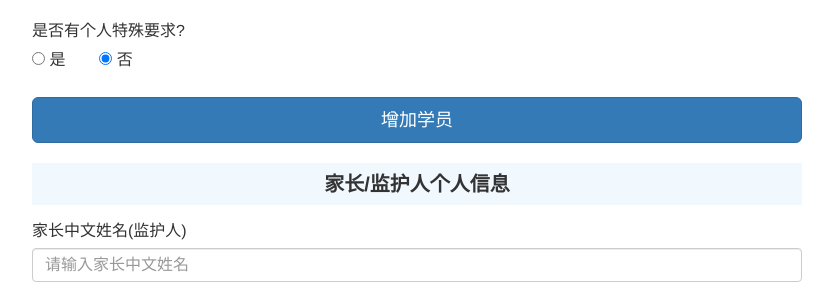
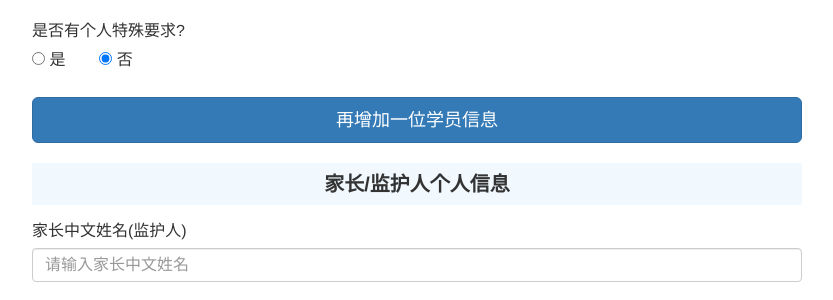
Before and after one commit to zhangli8/panorama-holdings, a PHP site: page /vote.php in a window 1280 px wide. Shown: the part 855-1155 px from the top of the page, without its empty margins (223-1056 px from the left). Run offline with PHP 8.4, Linux system fonts and the light colour scheme; the visitor is signed in with stand-in values (Sample User, id 1).

Commit message:
修改了vote.php中的文字表述

```diff
--- a/vote.php
+++ b/vote.php
@@ -101,7 +101,7 @@ if(!isset($_SESSION['views'])){
                 </div>
             </div>
         </div>
-        <button type="button" class="btn btn-primary btn-lg add-xueyuan">增加学员</button>
+        <button type="button" class="btn btn-primary btn-lg add-xueyuan">再增加一位学员信息</button>
 
         <h3 class="text-center">家长/监护人个人信息</h3>
 
@@ -563,7 +563,7 @@ if(!isset($_SESSION['views'])){
     $('.add-xueyuan').click(function(){
         var leng=$('.xueyuanxinxi').length+1;
         var xinxi='<div class="xueyuanxinxi">\n' +
-            '            <h3 class="text-center">学员个人信息'+leng+'</h3>\n' +
+            '            <h3 class="text-center">第'+leng+'位学员个人信息</h3>\n' +
             '            <div must class="form-group">\n' +
             '                <label>孩子中文姓名</label>\n' +
             '                <input type="text" class="form-control" name="name'+leng+'" placeholder="请输入孩子中文姓名">\n' +
```
